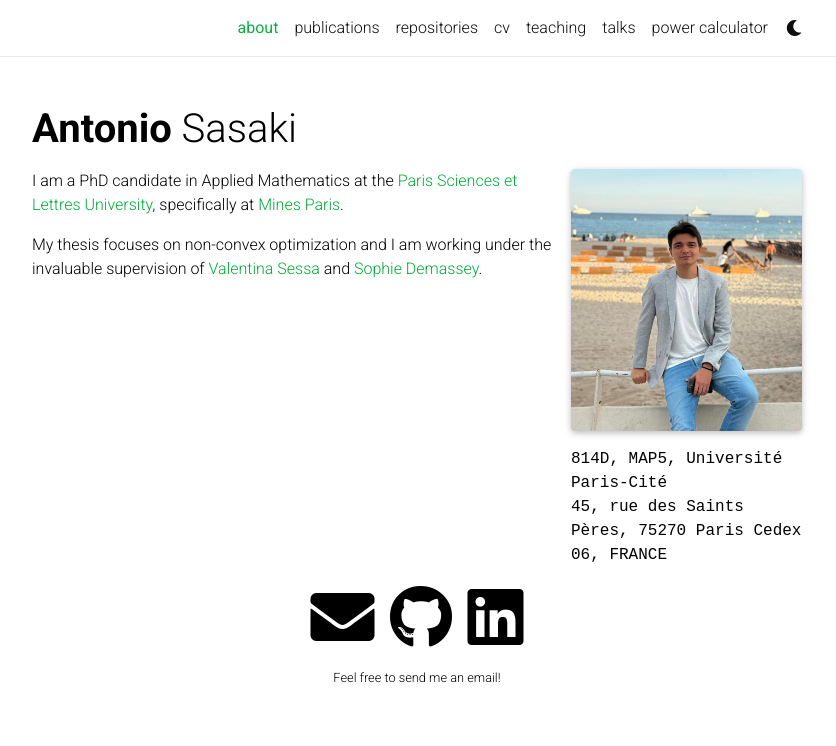
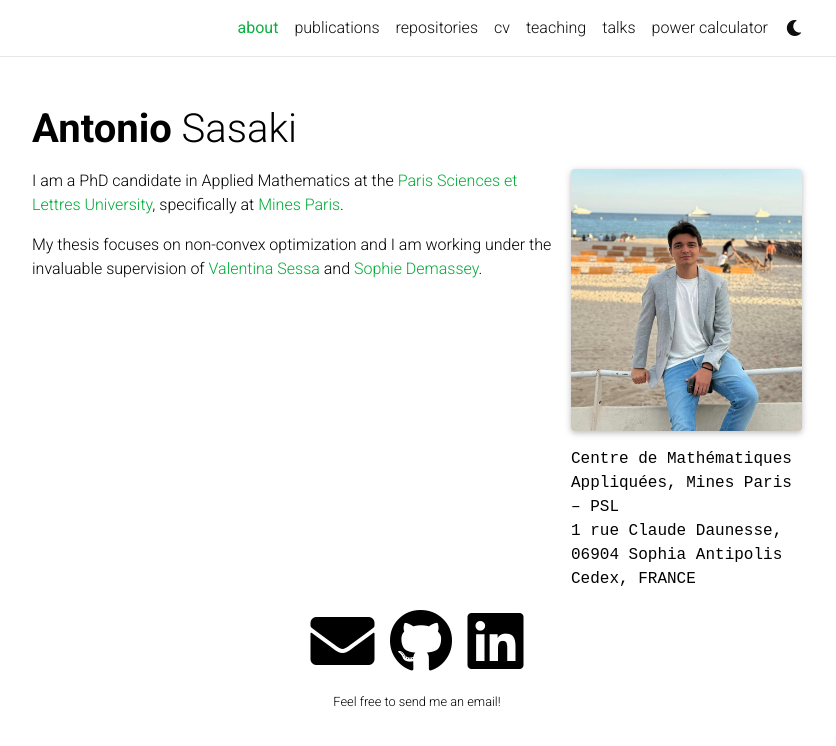
Before and after one commit to antoniosasaki/antoniosasaki.github.io, a Jekyll site: the page built from _pages/about.md, in a window 1280 px wide. Shown: the top 746 px of the page, without its empty margins (223-1059 px from the left). Built offline with Jekyll 4.4.1, drawn with Linux system fonts in a browser that asks for light colours; full-size pictures stand in for the smaller copies a plugin makes; comment, search, counter and statistics services are not loaded; a style sheet for code colours, icons or effects is not loaded.

Commit message:
Update address information in about.md

```diff
--- a/_pages/about.md
+++ b/_pages/about.md
@@ -8,8 +8,8 @@ profile:
   image: prof_pic.jpg
   image_circular: false # crops the image to make it circular
   address: >
-    <p>814D, MAP5, Université Paris-Cité</p>
-    <p>45, rue des Saints Pères, 75270 Paris Cedex 06, FRANCE</p>
+    <p>Centre de Mathématiques Appliquées, Mines Paris – PSL</p>
+    <p>1 rue Claude Daunesse, 06904 Sophia Antipolis Cedex, FRANCE</p>
 
 news: false  # includes a list of news items
 selected_papers: false # includes a list of papers marked as "selected={true}"
```
